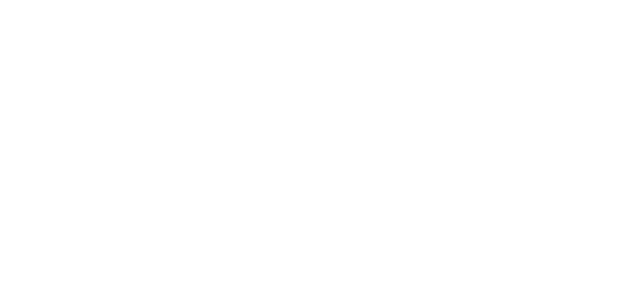
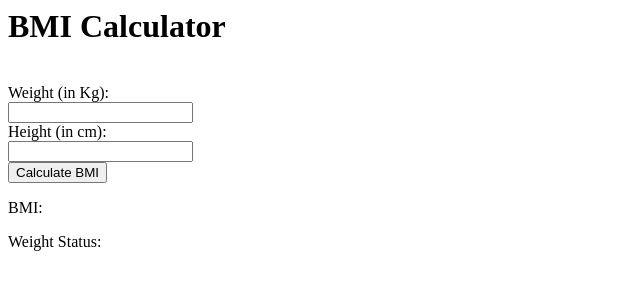
Before and after one commit to iamneo-production/bfcafcdbcbb305268084eddcabfceeedddddbaone, a website: page public/index.html in a window 1280 px wide. Shown: the whole page, without its empty margins (0-640 px from the left). Drawn offline with Linux system fonts and the light colour scheme.

Commit message:
Backup Commit

```diff
--- a/public/index.html
+++ b/public/index.html
@@ -1,12 +1,23 @@
-<!DOCTYPE html>
-<html lang="en">
-<head>
-  <meta charset="UTF-8">
-  <meta http-equiv="X-UA-Compatible" content="IE=edge">
-  <meta name="viewport" content="width=device-width, initial-scale=1.0">
-  <title>BMI</title>
-</head>
+<html>
+    <head>
+      <link rel="stylesheet"
+    </head>
 <body>
+  <div>
+    <form >
+      <h1>BMI Calculator</h1><br>
+      <label>
+          Weight (in Kg):
+      </label><br>
+      <input type="text" id="weight"></input> <br>
+      <label> Height (in cm):</label> <br>
+      <input type="text" id="height"> <br>
+      <button id="submit" onclick=calculate() type="button">Calculate BMI</button>
+      <p id="ans" class="bgcolor">BMI: </p>
+      <p id="status" class="bgcolor">Weight Status: </p>
+    </form>
+  </div>
+  </body>
 
-</body>
-</html>
+
+  </html>
--- a/public/style.css
+++ b/public/style.css
@@ -0,0 +1,24 @@
+#submit{
+    background-color: greenyellow;
+    text-align: center;
+}
+form
+{
+    background-color: white;
+    height: 300px;
+    width: 300px;
+    max-width: 500px;
+    margin: auto;
+    text-align: center;
+}
+body
+{
+    background-color: gray;
+    align-items: center;
+
+}
+div
+{
+    max-width: 500px;
+    margin: auto;
+}
```
Also changed, not shown: public/app.js (added, +33 -0 lines).
